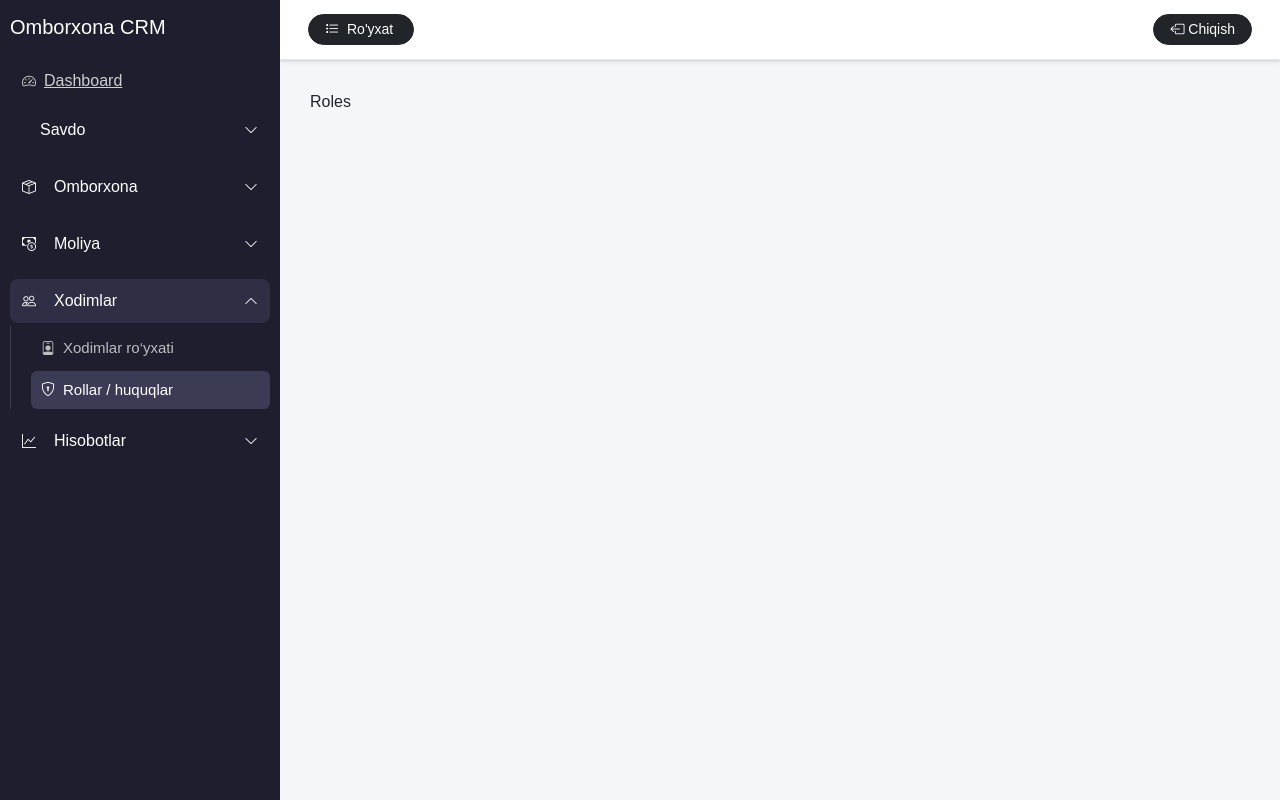
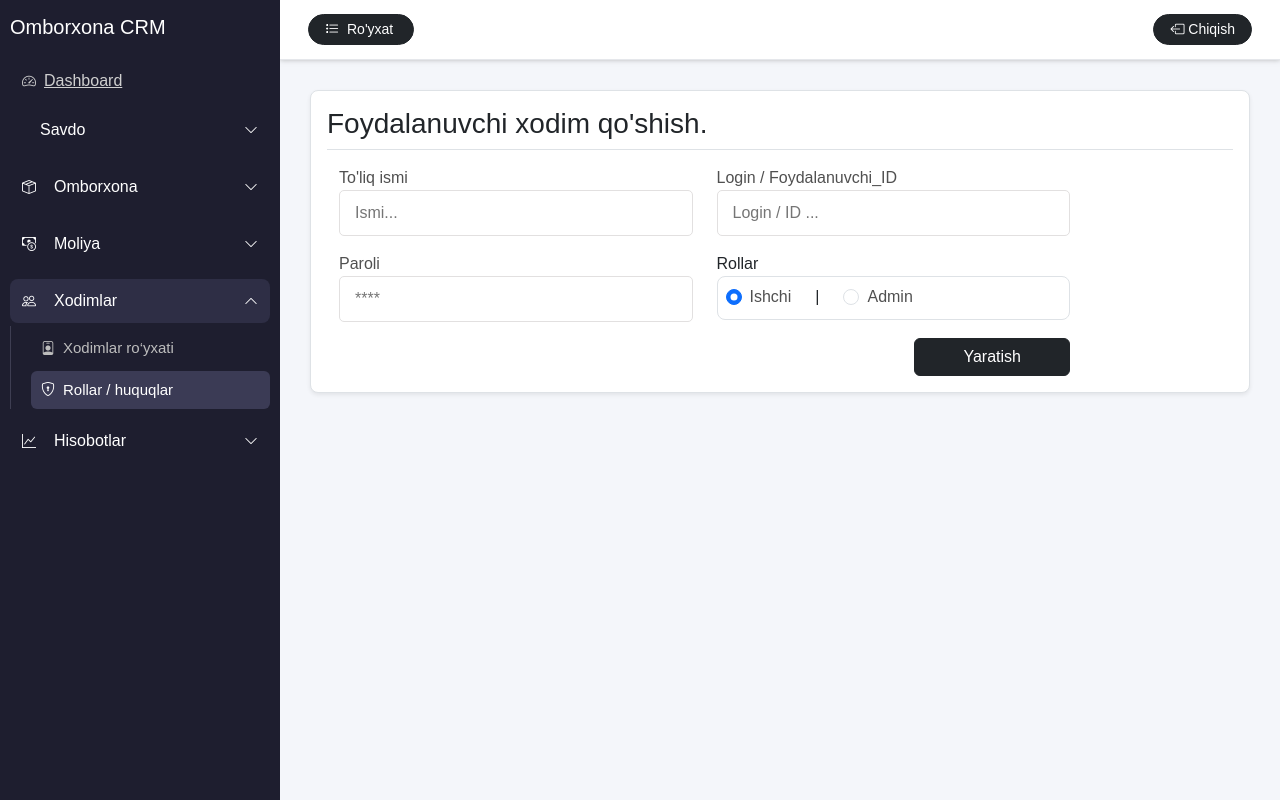
Before and after one commit to dilshodengineer/warehouse-crm-client, a React (Vite) app: page /roles in a window 1280 px wide. Built offline with nearby package versions, Linux system fonts and the light colour scheme; sample sign-in values are in the browser's storage.

Commit message:
add form and table layout for /super_admin/admin/worker/ managemaen

```diff
--- /dev/null
+++ b/src/components/forms/EmployeeForm.jsx
@@ -0,0 +1,106 @@
+import React, { useState } from 'react';
+import Input from '../ui/Input';
+import LoadingBtn from '../ui/LoadingBtn';
+
+const EmployeeForm = () => {
+
+    const [name, setName] = useState('');
+    const [username, setUsername] = useState('');
+    const [password, setPassword] = useState('');
+    const [selected, setSelected] = useState('worker');
+
+    const handleSubmit = (e) => {
+        e.preventDefault();
+
+        const payload = {
+            name, username, password,
+            role: selected
+        };
+
+        console.log(payload);
+
+    }
+
+    return (
+        <div className="container-fluid">
+            <form className='row' onSubmit={handleSubmit}>
+                <div className="col-md-5 mt-2">
+                    <Input
+                        label="To'liq ismi"
+                        placeholder='Ismi...'
+                        value={name}
+                        onChange={(e) => setName(e.target.value)}
+                        className='mb-2'
+                    />
+                </div>
+
+                <div className="col-md-5 mt-2">
+                    <Input
+                        label="Login / Foydalanuvchi_ID"
+                        placeholder='Login / ID ...'
+                        value={username}
+                        onChange={(e) => setUsername(e.target.value)}
+                        className='mb-2'
+                    />
+                </div>
+
+                <div className="col-md-5 mt-2">
+                    <Input
+                        label="Paroli"
+                        placeholder='****'
+                        type='password'
+                        value={password}
+                        onChange={(e) => setPassword(e.target.value)}
+                        className='mb-2'
+                    />
+                </div>
+
+                <div className="col-md-5 mt-2">
+                    <p className='m-0'>Rollar</p>
+                    <div className="d-flex gap-4 rounded-3 border p-2">
+                        <div className="form-check">
+                            <input
+                                className="form-check-input"
+                                type="radio"
+                                name="role"
+                                value="worker"
+                                checked={selected === 'worker'}
+                                onChange={(e) => setSelected(e.target.value)}
+                                id='worker'
+                            />
+
+                            <label className="form-check-label" htmlFor='worker'>
+                                Ishchi
+                            </label>
+                        </div>
+
+                        <span>|</span>
+
+                        <div className="form-check">
+                            <input
+                                className="form-check-input"
+                                type="radio"
+                                name="role"
+                                value="admin"
+                                checked={selected === 'admin'}
+                                onChange={(e) => setSelected(e.target.value)}
+                                id='admin'
+                            />
+
+                            <label className="form-check-label" htmlFor='admin'>
+                                Admin
+                            </label>
+                        </div>
+                    </div>
+                </div>
+
+                <div className="text-end mt-2 col-md-10">
+                    <LoadingBtn content='Yaratish' isLoading={false} />
+                </div>
+
+            </form>
+        </div>
+    )
+}
+
+export default EmployeeForm
--- /dev/null
+++ b/src/components/tables/UsersTable.jsx
@@ -0,0 +1,41 @@
+import React from 'react'
+
+const UsersTable = () => {
+  return (
+    <table className='table align-middle'>
+        <thead>
+            <tr>
+                <th>#</th>
+                <th>Ismi / Logini</th>
+                <th>Roli</th>
+                <th>Boshqa</th>
+            </tr>
+        </thead>
+
+        <tbody>
+            <tr>
+                <td>1</td>
+                <td>
+                    <p className='my-0'>Komiljon</p>
+                    <p className='my-0 mb-1 small text-secondary'>super_admin</p>
+                </td>
+                <td>
+                    <b>Super admin</b>
+                </td>
+                <td>
+                    <div className="d-flex gap-2">
+                        <button className="btn btn-secondary btn-sm">
+                            <i className="bi bi-three-dots"></i> <i className="bi bi-pencil"></i>
+                        </button>
+                        <button className="btn btn-dark btn-sm">
+                            <i className="bi bi-trash3"></i>
+                        </button>
+                    </div>
+                </td>
+            </tr>
+        </tbody>
+    </table>
+  )
+}
+
+export default UsersTable
--- a/src/pages/Employees/Employees.jsx
+++ b/src/pages/Employees/Employees.jsx
@@ -1,54 +1,15 @@
 import React from 'react'
+import PageWindow from '../../components/layout/PageWindow'
+import UsersTable from '../../components/tables/UsersTable'
 
 const Employees = () => {
   return (
-    <div className='row'>
+    <PageWindow>
         <h4>Xodimlar</h4>
-        <table className="table table-bordered">
-            <thead>
-            <tr>
-                <th>#</th>
-                <th>Ismi</th>
-                <th>Status</th>
-                <th>Boshqarish</th>
-            </tr>
-            </thead>
-            <tbody>
-            <tr>
-                <td>1</td>
-                <td>Vali Jumayev</td>
-                <td><div className="border border-success bg-success bg-opacity-25 text-success">Ishchi</div></td>
-                <td>
-                    <button className="btn btn-warning text-white">Boshqarish</button>
-                </td>
-            </tr>
-            <tr>
-                <td>2</td>
-                <td>John Doe</td>
-                <td><div className="border border-success bg-success bg-opacity-25 text-success">Ishchi</div></td>
-                <td>
-                    <button className="btn btn-warning text-white">Boshqarish</button>
-                </td>
-            </tr>
-            <tr>
-                <td>3</td>
-                <td>Ali Hayitov</td>
-                <td><div className="border border-success bg-success bg-opacity-25 text-success">Ishchi</div></td>
-                <td>
-                    <button className="btn btn-warning text-white">Boshqarish</button>
-                </td>
-            </tr>
-            <tr>
-                <td>4</td>
-                <td>Kimdir</td>
-                <td><div className="border border-success bg-success bg-opacity-25 text-success">Ishchi</div></td>
-                <td>
-                    <button className="btn btn-warning text-white">Boshqarish</button>
-                </td>
-            </tr>
-            </tbody>
-        </table>
-    </div>
+        <div className="border-bottom mb-2"></div>
+
+        <UsersTable/>
+    </PageWindow>
   )
 }
 
--- a/src/pages/Employees/Roles.jsx
+++ b/src/pages/Employees/Roles.jsx
@@ -1,8 +1,16 @@
 import React from 'react'
+import PageWindow from '../../components/layout/PageWindow'
+import EmployeeForm from '../../components/forms/EmployeeForm'
 
 function Roles() {
   return (
-    <div>Roles</div>
+    <PageWindow>
+      <h3>Foydalanuvchi xodim qo'shish.</h3>
+
+      <div className="border-bottom mb-2"></div>
+
+      <EmployeeForm/>
+    </PageWindow>
   )
 }
 
```
